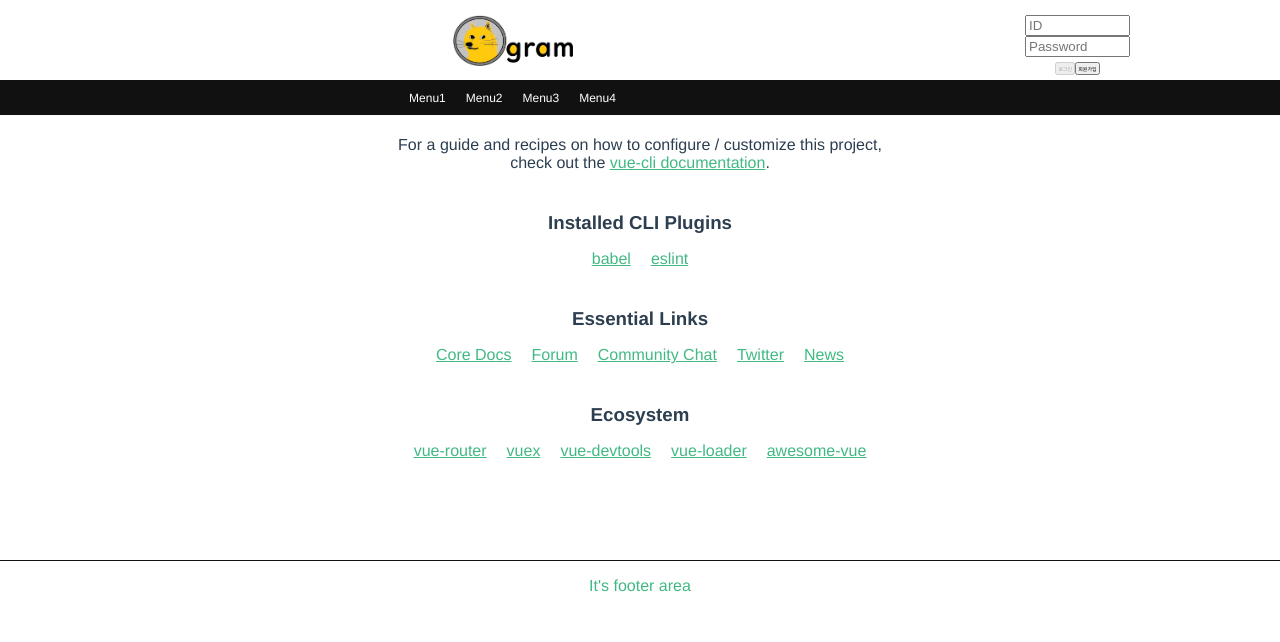
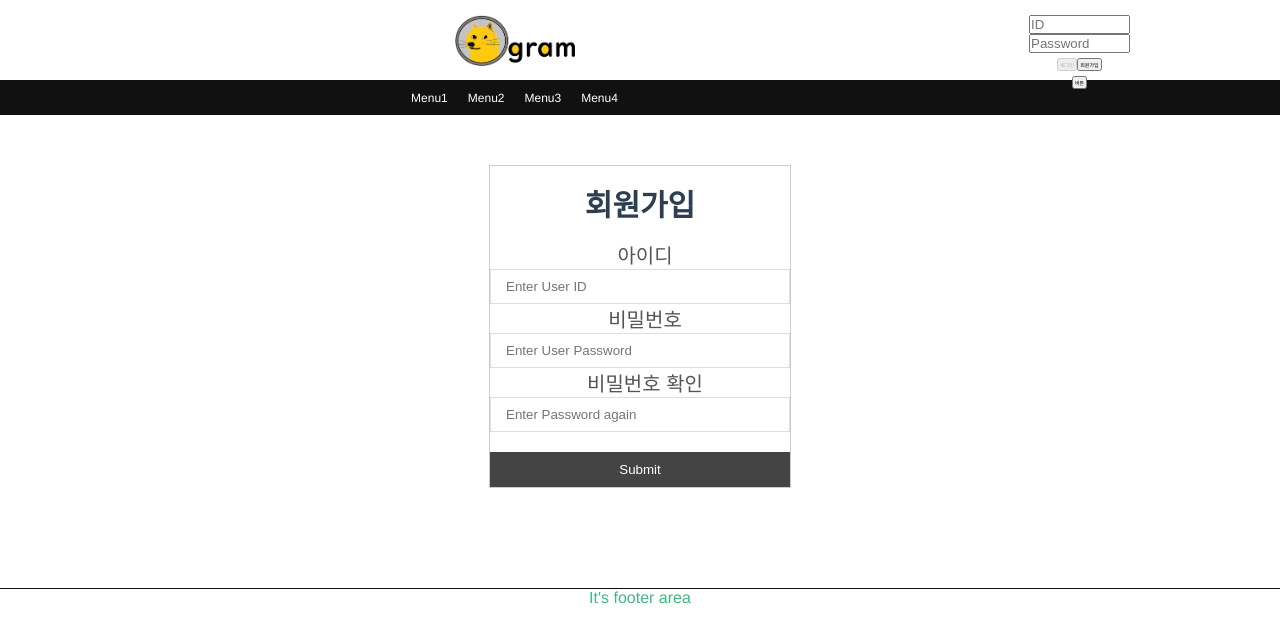
Before and after one commit to tomejake/board-web-project, a Vue app in the folder front-end/: page / in a window 1280 px wide. Shown: the top 642 px of the page. Built offline with nearby package versions, Linux system fonts and the light colour scheme.

Commit message:
회원가입 폼 임시 커밋

```diff
--- a/front-end/package.json
+++ b/front-end/package.json
@@ -13,7 +13,7 @@
         "core-js": "^3.6.5",
         "vue": "^3.0.0",
         "vue-router": "^4.0.0-0",
-        "vuex": "^4.0.0-0"
+        "vuex": "^4.0.2"
     },
     "devDependencies": {
         "@vue/cli-plugin-babel": "~4.5.0",
--- a/front-end/src/App.vue
+++ b/front-end/src/App.vue
@@ -5,6 +5,8 @@
     <Contents />
     <Footer />
   </div>
+
+
 </template>
 
 <script>
@@ -15,11 +17,16 @@ import Footer from './components/Footer.vue';
 
 export default {
   name: 'App',
+  data() {
+    return {
+
+    }
+  },
   components: {
     Header,
     Nav,
     Contents,
-    Footer
+    Footer,
   }
 }
 </script>
--- a/front-end/src/components/Contents.vue
+++ b/front-end/src/components/Contents.vue
@@ -1,58 +1,70 @@
 <template>
-  <div class="hello">
-    <h1>{{ msg }}</h1>
-    <p>
-      For a guide and recipes on how to configure / customize this project,<br>
-      check out the
-      <a href="https://cli.vuejs.org" target="_blank" rel="noopener">vue-cli documentation</a>.
-    </p>
-    <h3>Installed CLI Plugins</h3>
-    <ul>
-      <li><a href="https://github.com/vuejs/vue-cli/tree/dev/packages/%40vue/cli-plugin-babel" target="_blank" rel="noopener">babel</a></li>
-      <li><a href="https://github.com/vuejs/vue-cli/tree/dev/packages/%40vue/cli-plugin-eslint" target="_blank" rel="noopener">eslint</a></li>
-    </ul>
-    <h3>Essential Links</h3>
-    <ul>
-      <li><a href="https://vuejs.org" target="_blank" rel="noopener">Core Docs</a></li>
-      <li><a href="https://forum.vuejs.org" target="_blank" rel="noopener">Forum</a></li>
-      <li><a href="https://chat.vuejs.org" target="_blank" rel="noopener">Community Chat</a></li>
-      <li><a href="https://twitter.com/vuejs" target="_blank" rel="noopener">Twitter</a></li>
-      <li><a href="https://news.vuejs.org" target="_blank" rel="noopener">News</a></li>
-    </ul>
-    <h3>Ecosystem</h3>
-    <ul>
-      <li><a href="https://router.vuejs.org" target="_blank" rel="noopener">vue-router</a></li>
-      <li><a href="https://vuex.vuejs.org" target="_blank" rel="noopener">vuex</a></li>
-      <li><a href="https://github.com/vuejs/vue-devtools#vue-devtools" target="_blank" rel="noopener">vue-devtools</a></li>
-      <li><a href="https://vue-loader.vuejs.org" target="_blank" rel="noopener">vue-loader</a></li>
-      <li><a href="https://github.com/vuejs/awesome-vue" target="_blank" rel="noopener">awesome-vue</a></li>
-    </ul>
+
+  <div v-if= $store.state.step1 >
+    <button @click="$store.state.step1 = $store.state.step2">^~^</button>
   </div>
+
+  <div v-if= $store.state.step2>
+    <form class="sign-up" name="signUp">
+    <h1 class="join-h1">회원가입</h1>
+
+      <label class="join-form"> 아이디
+        <input class="join" type="id"  id="userId" placeholder="Enter User ID"/>
+      </label>
+
+      <label class="join-form"> 비밀번호
+        <input class="join" type="password" id="userPassword" placeholder="Enter User Password"/>
+      </label>
+
+      <label class="join-form"> 비밀번호 확인
+        <input class="join" type="password" id="checkPassword" placeholder="Enter Password again">
+      </label>
+
+    <button id="submit" @click="$store.state.step2 = $store.state.step1">Submit</button>
+
+    </form>
+  </div>
+
 </template>
 
 <script>
 export default {
-  name: 'Contents',
-  props: {
-    msg: String
-  }
+name : 'Contents',
+  props : {
+
+  },
 }
 </script>
 
-<!-- Add "scoped" attribute to limit CSS to this component only -->
-<style scoped>
-h3 {
-  margin: 40px 0 0;
+<style>
+
+* {margin : 0; padding : 0;}
+
+
+.sign-up {
+    width : 300px; margin : 50px auto ; border : 1px solid #ccc;
 }
-ul {
-  list-style-type: none;
-  padding: 0;
+
+.join-h1 {
+    display : block; font-size : 30px; text-align: center; margin : 15px 0;
 }
-li {
-  display: inline-block;
-  margin: 0 10px;
+
+.join-form {
+    font-size : 20px; margin : 1px 0; padding: 0 10px;
+    color : #555; text-align: left;
 }
-a {
-  color: #42b983;
+
+.join {
+    width : 100%; height : 35px; padding : 0 15px;
+    box-sizing : border-box; border : 1px solid #ddd;
+}
+
+#submit {
+    margin-top : 20px; display : block; width: 100%; height : 35px;
+    background : #444; color : white; border : none; cursor : pointer;
+}
+
+#submit:hover {
+    background: #999;
 }
 </style>
--- a/front-end/src/components/Header.vue
+++ b/front-end/src/components/Header.vue
@@ -19,7 +19,8 @@
 
         <span class="button">
           <button type="submit"  disabled="disabled">로그인</button>
-          <button type="submit">회원가입</button><br>
+          <button @click="$store.state.step2">회원가입</button><br>
+          <button @click="clickMessage">버튼</button>
 
           <!-- <input type="checkbox" id="keepLogin" name="keepLogin">
           <label for="keepLogin"><span>자동 로그인</span></label><br> -->
@@ -31,8 +32,28 @@
 </template>
 
 <script>
+
 export default {
+  name : 'Header',
+  props : {
 
+  },
+
+  data() {
+    return {
+      message:'경고창'
+    }
+  },
+
+  methods: {
+    clickMessage: function () {
+      alert(app.message)
+    }
+  },
+
+  components:{
+
+  }
 }
 </script>
 
--- /dev/null
+++ b/front-end/src/components/Signup.vue
@@ -0,0 +1,57 @@
+<template>
+    <form name="signUp" v-if="step == 1">
+  <h1>회원가입</h1>
+  <label> 아이디
+    <input type="id"  id="userId" placeholder="Enter User ID"/>
+  </label>
+
+  <label> 비밀번호
+    <input type="password" id="userPassword" placeholder="Enter User Password"/>
+  </label>
+
+  <label> 비밀번호 확인
+    <input type="password" id="checkPassword" placeholder="Enter Password again">
+  </label>
+
+  <button id="submit" v-if="step == 0">Submit</button>
+
+</form>
+</template>
+
+<script>
+export default {
+
+}
+</script>
+
+<style>
+
+* {margin : 0; padding : 0;}
+
+form {
+    width : 300px; margin : 50px auto ; border : 1px solid #ccc;
+}
+
+h1 {
+    display : block; font-size : 30px; text-align: center; margin : 15px 0;
+}
+
+label {
+    font-size : 20px; margin : 1px 0; padding: 0 10px;
+    color : #555; text-align: left;
+}
+
+input {
+    width : 100%; height : 35px; padding : 0 15px;
+    box-sizing : border-box; border : 1px solid #ddd;
+}
+
+#submit {
+    margin-top : 20px; display : block; width: 100%; height : 35px;
+    background : #444; color : white; border : none; cursor : pointer;
+}
+
+#submit:hover {
+    background: #999;
+}
+</style>
--- /dev/null
+++ b/front-end/src/store.js
@@ -0,0 +1,13 @@
+import { createStore } from 'vuex'
+
+const store = new createStore({
+    state: {
+        step1: 0,
+        step2: 1,
+    },
+    mutations: {
+
+    }
+})
+
+export default store;
```
Also changed, not shown: front-end/src/main.js (line endings or trailing spaces), 1 other file (tests, documents, lock files or other folders).
